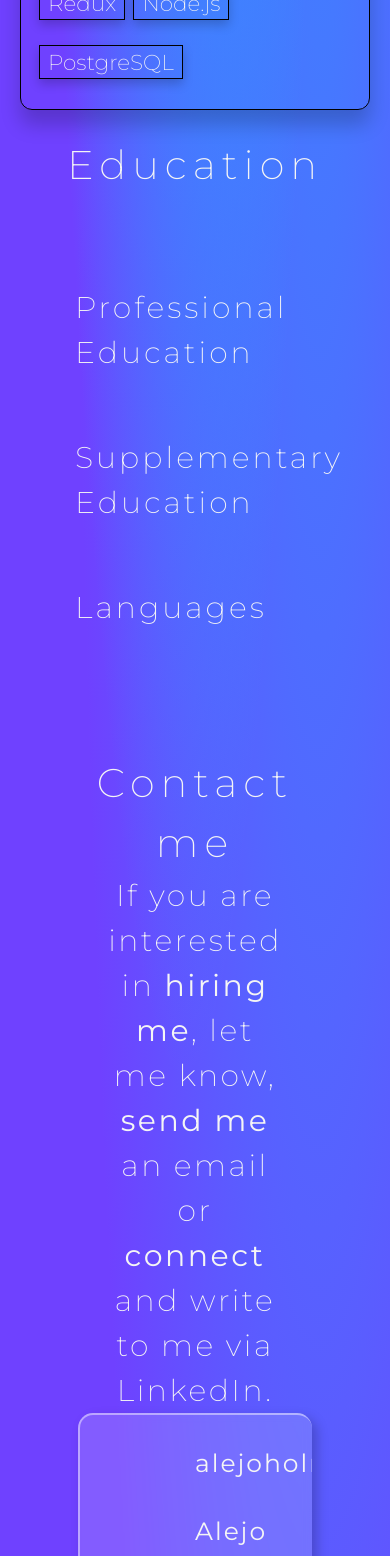
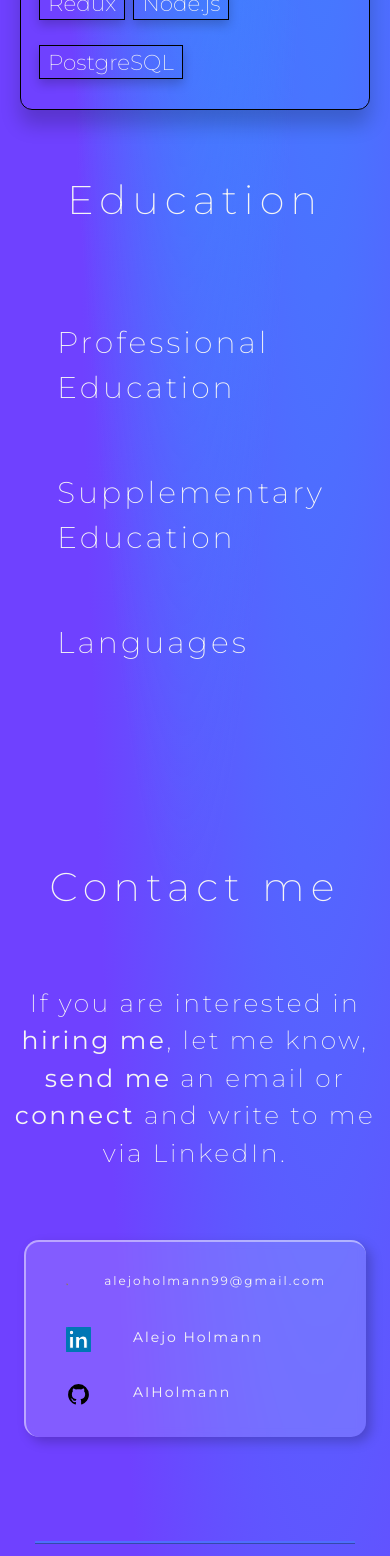
Before and after one commit to AIHolmann/portfolio, a Next.js app: page / in a window 390 px wide. Shown: the part 4700-6256 px from the top of the page. Built offline with nearby package versions, Linux system fonts and the light colour scheme.

Commit message:
mobile 100%

```diff
--- a/src/components/Contact/Contact.tsx
+++ b/src/components/Contact/Contact.tsx
@@ -56,7 +56,7 @@ const Contact = () => {
                 ></path>
               </g>
             </svg>
-            <h5>alejoholmann99@gmail.com</h5>
+            <h5 className={style.email}>alejoholmann99@gmail.com</h5>
           </Link>
         </div>
         <div>
--- a/src/components/Contact/contact.module.css
+++ b/src/components/Contact/contact.module.css
@@ -65,3 +65,29 @@
     margin-right: 5px;
   }
 }
+@media screen and (max-width: 767px) {
+  .container {
+    padding-left: 5px;
+    padding-right: 5px;
+  }
+
+  .container h4 {
+    font-size: 25px;
+    margin-left: 5px;
+    margin-right: 5px;
+  }
+
+  .link {
+    font-size: 14px;
+    letter-spacing: 2px;
+  }
+  .email {
+    font-size: 12px;
+    margin-left: 1em;
+  }
+
+  .link svg {
+    width: 25px;
+    height: 25px;
+  }
+}
--- a/src/components/Education/education.module.css
+++ b/src/components/Education/education.module.css
@@ -22,7 +22,7 @@
   margin-top: 60px;
   width: 75%;
   color: whitesmoke;
-  font-size: 30px;
+  font-size: clamp(20px, 30px, 30px);
   letter-spacing: 3px;
   font-weight: 100;
 }
@@ -51,7 +51,7 @@
 
 .secundarios p {
   margin-left: 1.5%;
-  font-size: 25px;
+  font-size: clamp(10px, 25px, 25px);
   letter-spacing: 3px;
   font-weight: 100;
 }
@@ -68,4 +68,19 @@
 }
 
 @media screen and (max-width: 767px) {
+  .container {
+    margin-top: 35px;
+  }
+
+  .subcontainer {
+    width: 85%;
+  }
+  .secundarios p {
+    font-size: 20px;
+    letter-spacing: 2px;
+  }
+
+  .secundarios summary {
+    font-size: 22px;
+  }
 }
```
